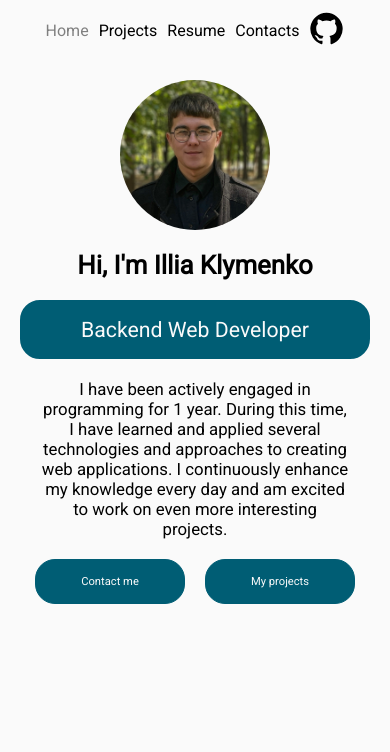
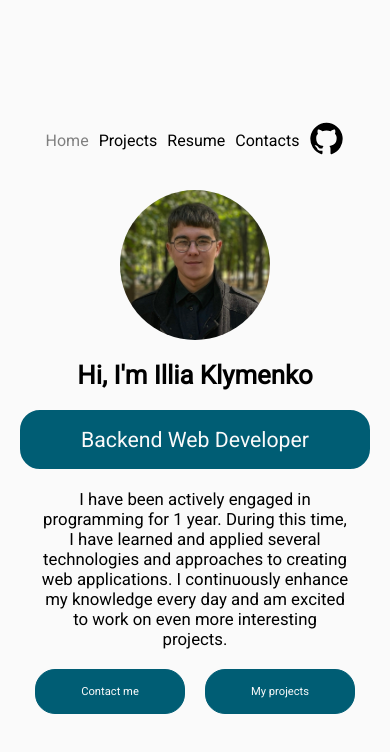
Before and after one commit to soovuh/portfolio, a React (Create React App) app: page / in a window 390 px wide. Shown: the top 752 px of the page. Built offline with nearby package versions, Linux system fonts and the light colour scheme.

Commit message:
change justify to center

```diff
--- a/package.json
+++ b/package.json
@@ -1,6 +1,6 @@
 {
   "name": "portfolio",
-  "homepage" : "https://soovuh.github.io/portfolio",
+  "homepage" : "https://soovuh.github.io",
   "version": "0.1.0",
   "private": false,
   "dependencies": {
--- a/src/styles/base.module.css
+++ b/src/styles/base.module.css
@@ -102,7 +102,7 @@
     height: 0;
   }
   .app {
-    justify-content: start;
+    justify-content: center;
   }
 }
 
```
